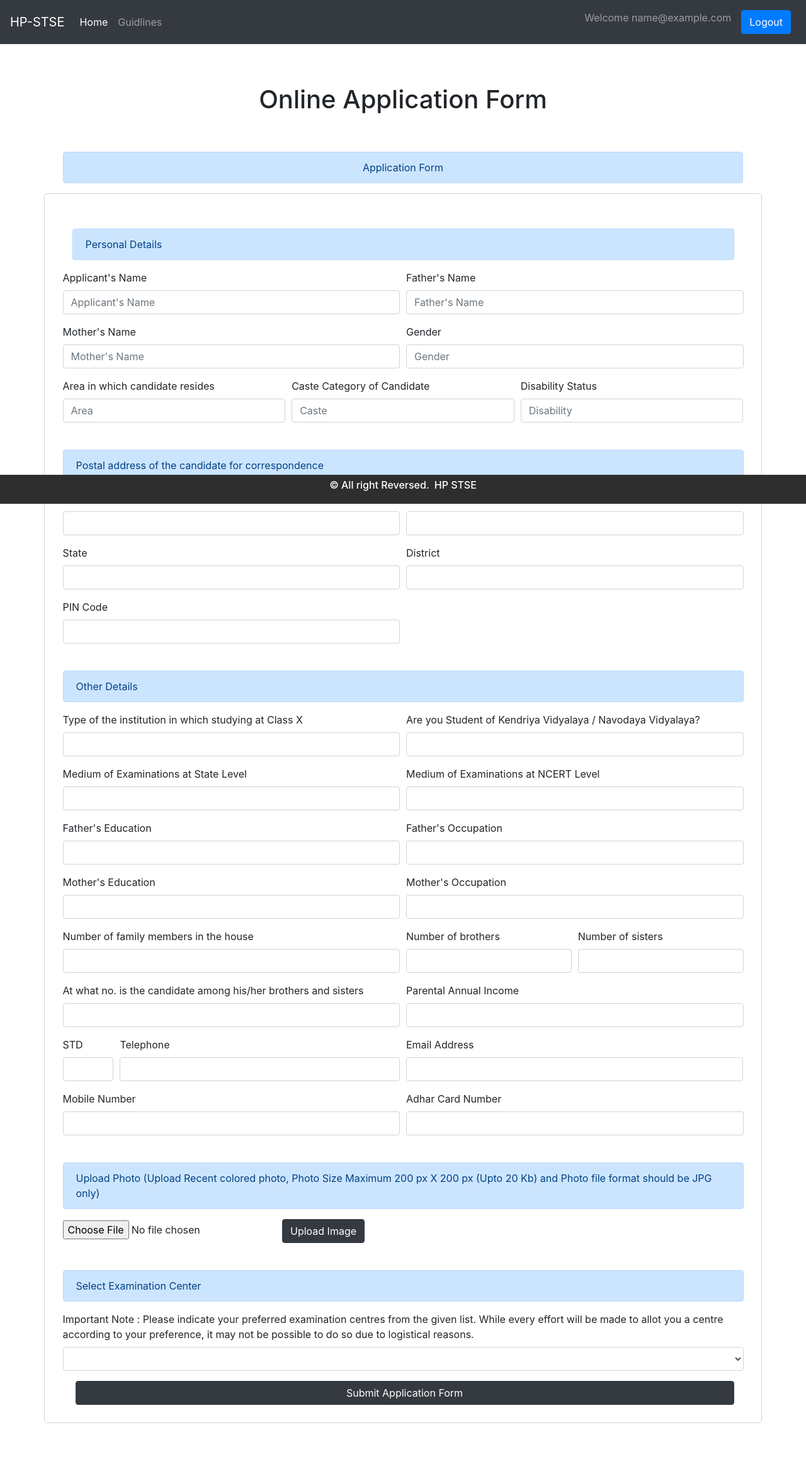
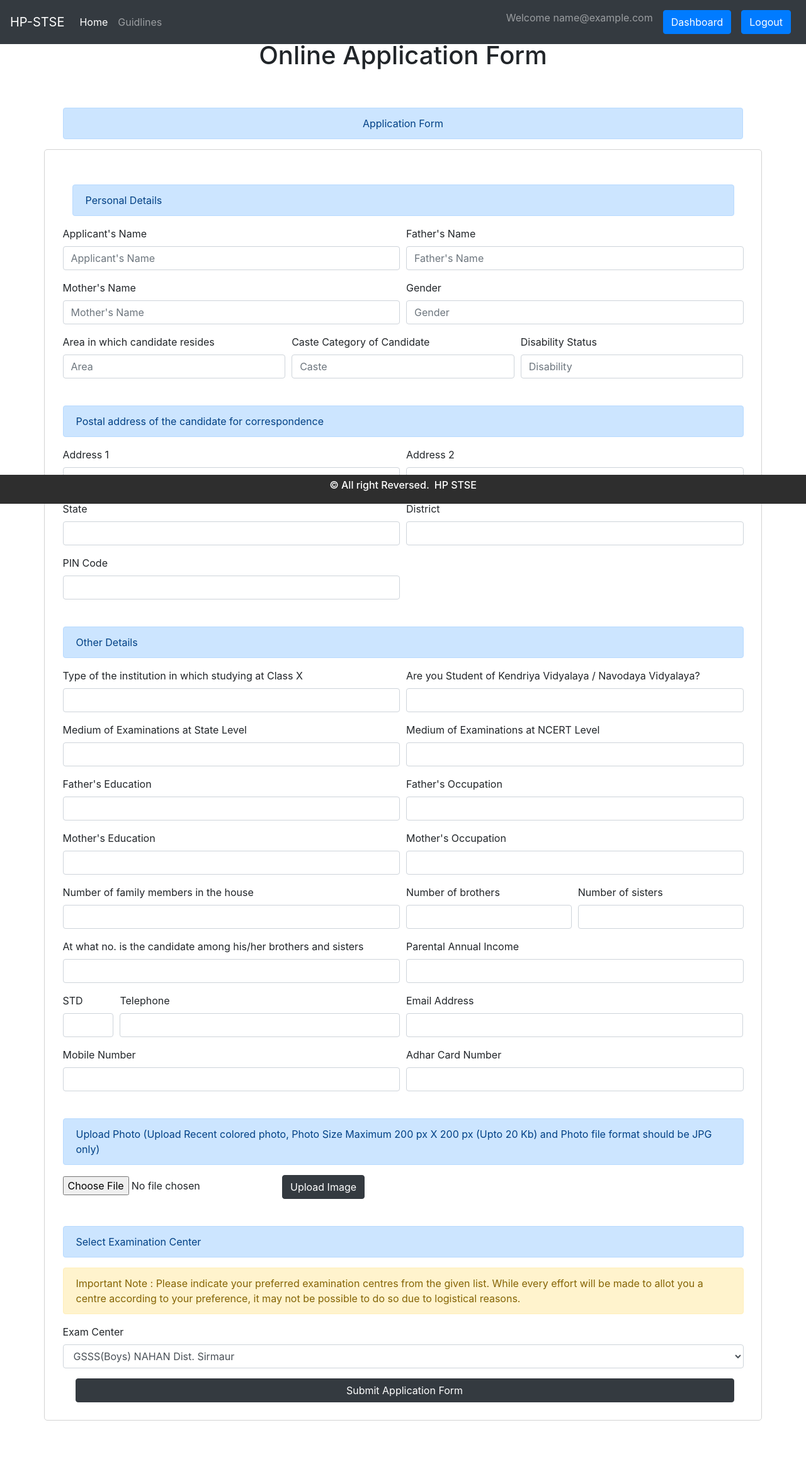
Before and after one commit to dipanshu231099/HP-STSE, a PHP site: page /application.php in a window 1280 px wide. Shown: the whole page at 63% size. After the commit the page ends 2256 px from the top, so only its background shows below. Run offline with PHP 8.4, Linux system fonts and the light colour scheme; the visitor is signed in with stand-in values (Sample User, id 1); data that the repository does not hold is empty; some libraries are stand-ins or nearby versions.

Commit message:
added some design changes

```diff
--- a/DBSchema.sql
+++ b/DBSchema.sql
@@ -19,6 +19,7 @@
 -- Table structure for table `Admin`
 --
 
+USE HP_STSE;
 DROP TABLE IF EXISTS `Admin`;
 /*!40101 SET @saved_cs_client     = @@character_set_client */;
 /*!50503 SET character_set_client = utf8mb4 */;
--- a/webpages/application.php
+++ b/webpages/application.php
@@ -277,11 +277,11 @@ session_start();
               </p>
             </div>
             <div class="form-group col-md-12">
-              <label for="exam_center">Important Note : Please indicate your preferred examination centres from the given list. While every effort will be made to allot you a centre according to your preference, it may not be possible to do so due to logistical reasons.</label>
-              <select class="form-control" id="exam_center" placeholder="" name="exam_center" required>
-                  <option  value=''  ></option>
+              <p class="alert-warning alert" role="alert">Important Note : Please indicate your preferred examination centres from the given list. While every effort will be made to allot you a centre according to your preference, it may not be possible to do so due to logistical reasons.</p>
+              <label for="exam_center">Exam Center</label>
+              <select class="form-control" id="exam_center" name="exam_center" required>
                   <option  value='1001'  >GSSS(Boys)  NAHAN Dist. Sirmaur</option>
-                                  <option    >GSSS(Boys)  RAJGARH Dist. Sirmaur</option>
+                  <option value='1002' >GSSS(Boys)  RAJGARH Dist. Sirmaur</option>
                   <option  value='1003'  >GSSS(Boys)  PAONTA SAHIB Dist. Sirmaur</option>
                   <option  value='1004'  >GSSS SARAHAN Dist. Sirmaur</option>
                   <option  value='1005'  >GSSS NOHRADHAR Dist. Sirmaur</option>
--- a/webpages/header.php
+++ b/webpages/header.php
@@ -1,4 +1,4 @@
-<nav class="navbar navbar-expand-lg navbar-dark bg-dark">
+<nav class="navbar fixed-top navbar-expand-lg navbar-dark bg-dark">
   <a class="navbar-brand" href="#">HP-STSE</a>
   <button class="navbar-toggler" type="button" data-toggle="collapse" data-target="#navbarText" aria-controls="navbarText" aria-expanded="false" aria-label="Toggle navigation">
     <span class="navbar-toggler-icon"></span>
@@ -11,12 +11,16 @@
       <li class="nav-item">
         <a class="nav-link" href="#">Guidlines</a>
       </li>
+
     </ul>
     <ul class="nav navbar-nav ml-auto">
 
         <?php if(isset($_SESSION['loginStatus']) && ($_SESSION['loginStatus']==1)) { ?>
           <li class="nav-item">
             <a class="nav-link" href="#"><span class="fas fa-sign-in-alt"></span>Welcome <?php echo $_SESSION['email'];?></a>
+          </li>
+          <li class="nav-item">
+            <a class="nav-link" href="dashboard.php"><button role="button" class="btn btn-primary">Dashboard</button></a>
           </li>
           <li class="nav-item">
             <a class="nav-link" href="logout.php"><button role="button" class="btn btn-primary">Logout</button></a>
--- a/webpages/loginSubmit.php
+++ b/webpages/loginSubmit.php
@@ -30,7 +30,7 @@ if(isset($_POST['type'])){
         $_SESSION['type'] = $type;
         $_SESSION['email']=$row['email'];
         $result -> free_result();
-        header("Location: index.php");
+        header("Location: dashboard.php");
     } else {
         $_SESSION['loginStatus']=-1;
         unset($_SESSION['email']);
--- a/webpages/register.php
+++ b/webpages/register.php
@@ -15,7 +15,10 @@ session_start();
 </head>
 
 <body>
-	<?php include 'header.php'; ?>
+	<?php
+		session_destroy();
+		include 'header.php';
+	?>
 
   <div class="container">
     <div class="row">
```
Lines whose indentation alone changed are shown as unchanged.
